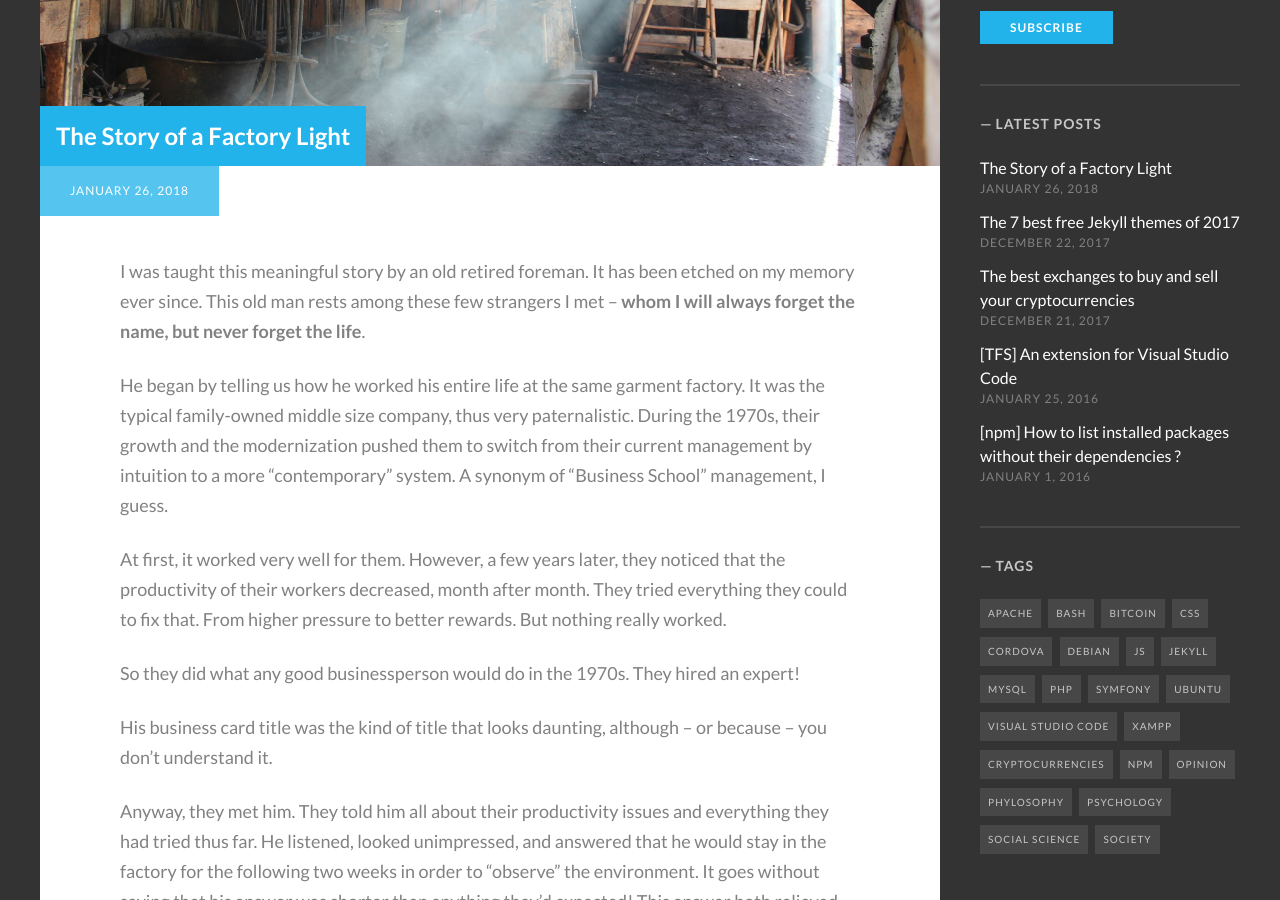
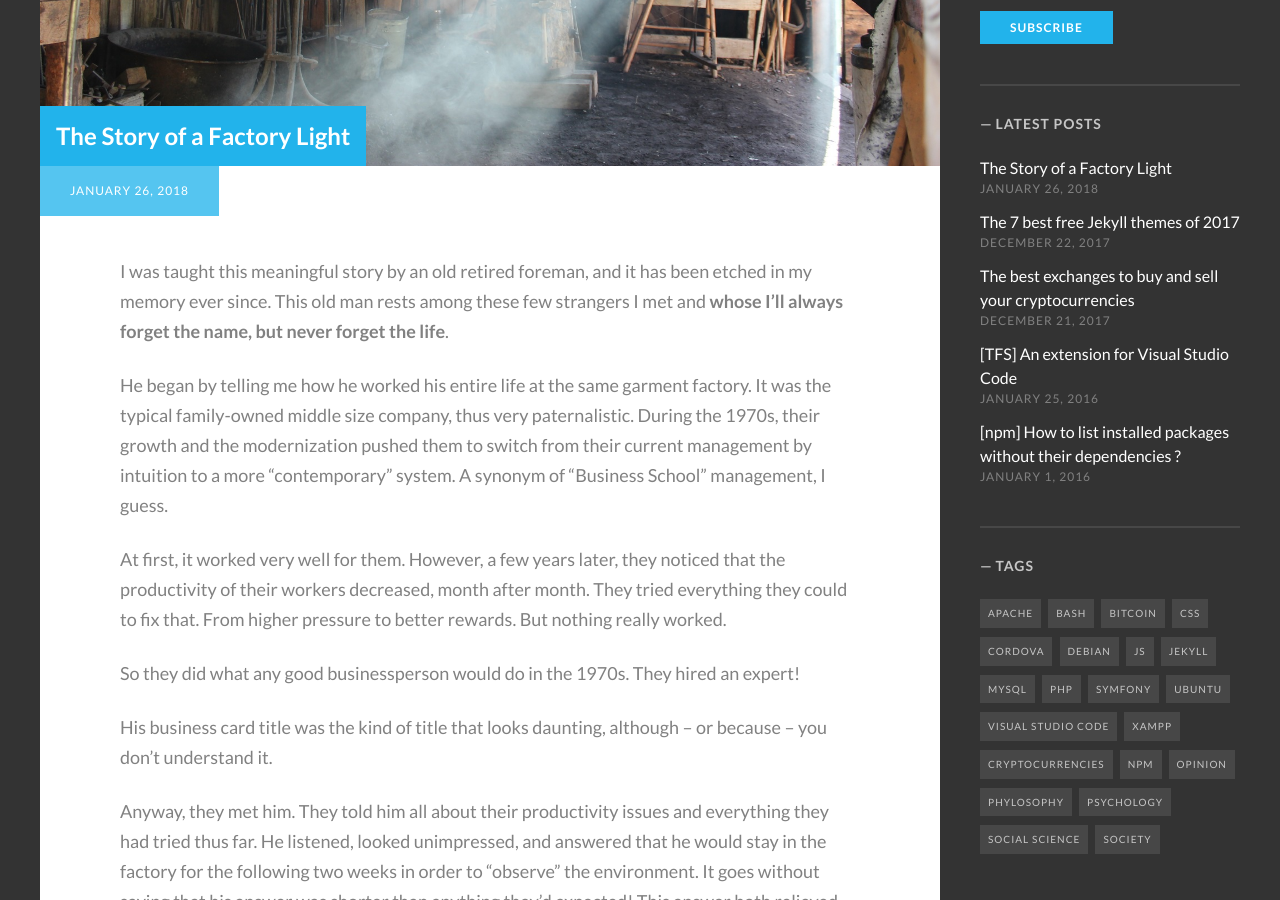
Before and after one commit to ivangabriele/blog, a Jekyll site: the page built from _posts/2018-01-26-the-story-of-a-factory-light.md, in a window 1280 px wide and 900 px high, scrolled down 677 px. Built offline with Jekyll 4.4.1, drawn with Linux system fonts in a browser that asks for light colours; some web fonts are replaced; comment, search, counter and statistics services are not loaded.

Commit message:
posts: update

```diff
--- a/_posts/2018-01-26-the-story-of-a-factory-light.md
+++ b/_posts/2018-01-26-the-story-of-a-factory-light.md
@@ -4,12 +4,12 @@
 date: 2018-01-26
 banner_image: factory-light.jpg
 tags: [opinion, phylosophy, psychology, social science, society]
-description: "I was taught this meaningful story by an old retired foreman. It has been etched on my memory ever since. This old man rests among these few strangers I met – whom I will always forget the name, but never forget the life. He worked his entire life at the same garment factory. It was this kind of typical family-owned middle size company, thus very paternalistic."
+description: "I was taught this meaningful story by an old retired foreman, and it has been etched in my memory ever since. This old man rests among these few strangers I met, and whose I'll always forget the name, but never forget the life. He worked his entire life at the same garment factory. He began by telling me how he worked his entire life at the same garment factory. It was the typical family-owned middle size company, thus very paternalistic."
 ---
 
-I was taught this meaningful story by an old retired foreman. It has been etched on my memory ever since. This old man rests among these few strangers I met – **whom I will always forget the name, but never forget the life**.
+I was taught this meaningful story by an old retired foreman, and it has been etched in my memory ever since. This old man rests among these few strangers I met and **whose I'll always forget the name, but never forget the life**.
 
-He began by telling us how he worked his entire life at the same garment factory. It was the typical family-owned middle size company, thus very paternalistic. During the 1970s, their growth and the modernization pushed them to switch from their current management by intuition to a more “contemporary” system. A synonym of “Business School” management, I guess.
+He began by telling me how he worked his entire life at the same garment factory. It was the typical family-owned middle size company, thus very paternalistic. During the 1970s, their growth and the modernization pushed them to switch from their current management by intuition to a more “contemporary” system. A synonym of “Business School” management, I guess.
 
 <!--more-->
 
```
